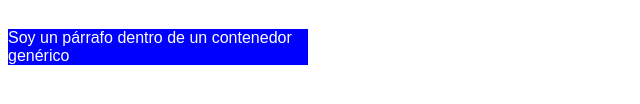
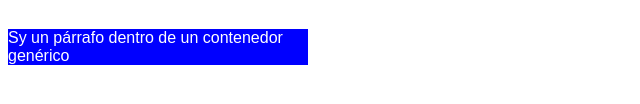
Before and after one commit to ManuelGarciaGallego/BootcampJavaScript, a plain HTML site: page Módulo 0 Seminario previo/01 Demostración Reglas CSS/index.html in a window 1280 px wide. Shown: the part 210-314 px from the top of the page, 0-640 px from the left. Drawn offline with Linux system fonts and the light colour scheme.

```diff
--- a/Módulo 0 Seminario previo/01 Demostración Reglas CSS/index.html
+++ b/Módulo 0 Seminario previo/01 Demostración Reglas CSS/index.html
@@ -14,7 +14,7 @@
     <p>Simplemente algo de texto</p>
     <p id="simpletext">Simplemente algo de texto</p>
     <div>
-        <p>Soy un párrafo dentro de un contenedor genérico</p>
+        <p>Sy un párrafo dentro de un contenedor genérico</p>
     </div>
 </body>
 </html>
```
